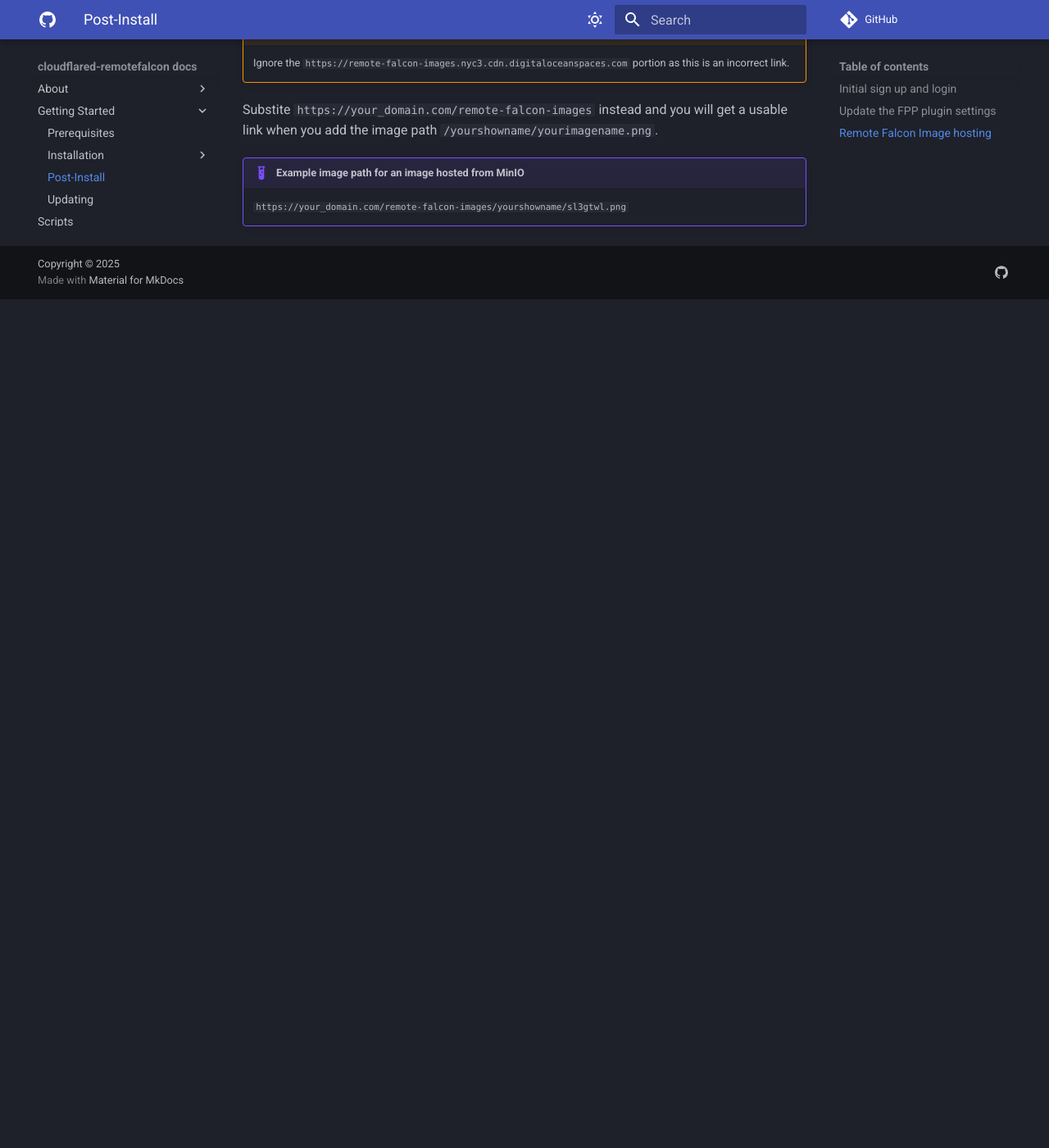
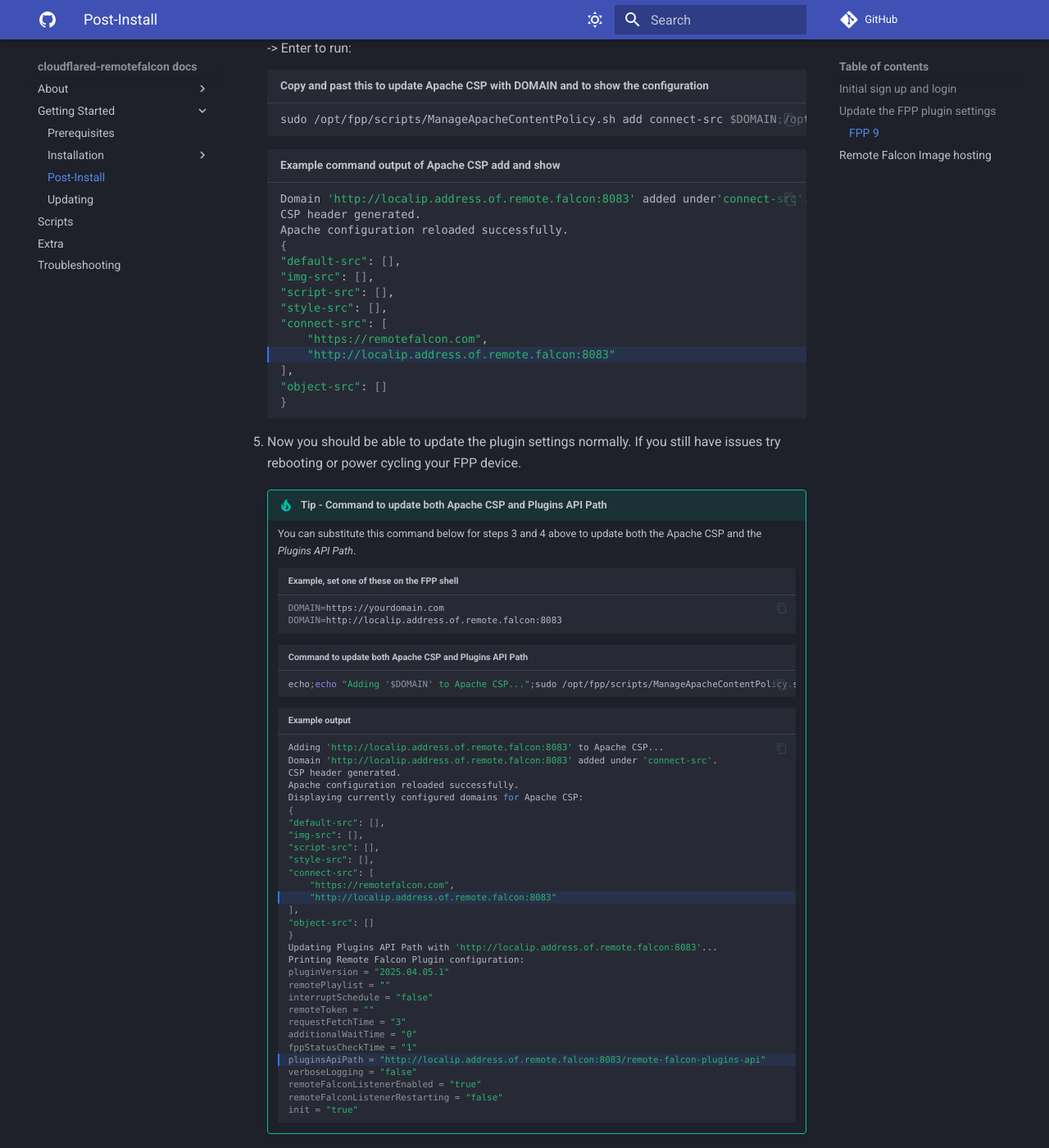
Before and after one commit to Ne0n09/cloudflared-remotefalcon, an MkDocs documentation site: the page built from docs/main/post-install.md, in a window 1280 px wide and 1400 px high, scrolled down 1737 px. Shown: the whole window at 82% size. Built offline with MkDocs 1.6.1 and Material for MkDocs 9.7.7, drawn with Linux system fonts in a browser that asks for light colours; some web fonts are replaced; comment, search, counter and statistics services are not loaded; before the commit the page ends 2102 px from its top, so only the background shows below that; some of the changed text lies outside the part shown.

Commit message:
Fixed some things.

````diff
--- a/docs/main/post-install.md
+++ b/docs/main/post-install.md
@@ -40,6 +40,98 @@
 
 5. You can now continue with configuring your viewer page and other settings. Reference the [Remote Falcon Docs](https://docs.remotefalcon.com/docs/docs/welcome) if needed.
 
+### FPP 9
+
+FPP 9 has some extra steps due to the addition of [Apache CSP](https://github.com/FalconChristmas/fpp/blob/master/docs/ApacheContentSecurityPolicy.md).
+
+You will have to manually add your site to the trusted list or the plugins page will not load with the custom *Plugins API Path*.
+
+1. In FPP go to Help -> :fontawesome-solid-terminal: SSH Shell
+
+2. Login. The default user and password is fpp/falcon.
+
+3. Set the `DOMAIN` variable directly on the FPP shell to `https://yourdomain.com` OR `http://localip.address.of.remote.falcon:8083` if you're using LAN access.
+
+    Type or copy and paste it into the FPP shell.
+
+    ```sh title="Example, set one of these on the FPP shell"
+    DOMAIN=https://yourdomain.com
+    DOMAIN=http://localip.address.of.remote.falcon:8083
+    ```
+
+4. Copy and paste the command below to add your site to the trusted list by:
+
+    Right-clicking the FPP shell window -> *Paste from browser* -> paste the command -> Click OK -> Enter to run:
+    ```sh title="Copy and past this to update Apache CSP with DOMAIN and to show the configuration"
+    sudo /opt/fpp/scripts/ManageApacheContentPolicy.sh add connect-src $DOMAIN;/opt/fpp/scripts/ManageApacheContentPolicy.sh show
+    ```
+
+    ```sh title="Example command output of Apache CSP add and show" hl_lines="11"
+    Domain 'http://localip.address.of.remote.falcon:8083' added under'connect-src'.
+    CSP header generated.
+    Apache configuration reloaded successfully.
+    {
+    "default-src": [],
+    "img-src": [],
+    "script-src": [],
+    "style-src": [],
+    "connect-src": [
+        "https://remotefalcon.com",
+        "http://localip.address.of.remote.falcon:8083"
+    ],
+    "object-src": []
+    }
+    ```
+
+5. Now you should be able to update the plugin settings normally. If you still have issues try rebooting or power cycling your FPP device.
+
+    !!!tip "Tip - Command to update both Apache CSP and Plugins API Path"
+
+        You can substitute this command below for steps 3 and 4 above to update both the Apache CSP and the *Plugins API Path*.
+
+        ```sh title="Example, set one of these on the FPP shell"
+        DOMAIN=https://yourdomain.com
+        DOMAIN=http://localip.address.of.remote.falcon:8083
+        ```
+
+        ```sh title="Command to update both Apache CSP and Plugins API Path"
+        echo;echo "Adding '$DOMAIN' to Apache CSP...";sudo /opt/fpp/scripts/ManageApacheContentPolicy.sh add connect-src $DOMAIN;echo "Displaying currently configured domains for Apache CSP:";/opt/fpp/scripts/ManageApacheContentPolicy.sh show;echo "Updating Plugins API Path with '$DOMAIN'...";sed -i 's|^pluginsApiPath = ".*"|pluginsApiPath = "'$DOMAIN'/remote-falcon-plugins-api"|' media/config/plugin.remote-falcon;echo "Printing Remote Falcon Plugin configuration:";cat media/config/plugin.remote-falcon
+
+        ```
+
+        ```sh title="Example output" hl_lines="13 26"
+        Adding 'http://localip.address.of.remote.falcon:8083' to Apache CSP...
+        Domain 'http://localip.address.of.remote.falcon:8083' added under 'connect-src'.
+        CSP header generated.
+        Apache configuration reloaded successfully.
+        Displaying currently configured domains for Apache CSP:
+        {
+        "default-src": [],
+        "img-src": [],
+        "script-src": [],
+        "style-src": [],
+        "connect-src": [
+            "https://remotefalcon.com",
+            "http://localip.address.of.remote.falcon:8083"
+        ],
+        "object-src": []
+        }
+        Updating Plugins API Path with 'http://localip.address.of.remote.falcon:8083'...
+        Printing Remote Falcon Plugin configuration:
+        pluginVersion = "2025.04.05.1"
+        remotePlaylist = ""
+        interruptSchedule = "false"
+        remoteToken = ""
+        requestFetchTime = "3"
+        additionalWaitTime = "0"
+        fppStatusCheckTime = "1"
+        pluginsApiPath = "http://localip.address.of.remote.falcon:8083/remote-falcon-plugins-api"
+        verboseLogging = "false"
+        remoteFalconListenerEnabled = "true"
+        remoteFalconListenerRestarting = "false"
+        init = "true"
+        ```
+
 ## Remote Falcon Image hosting
 
 If [minio-init](../scripts/index.md#__tabbed_1_7){ data-preview } script ran successfully and configured MinIO then you are able to make use of the Image Hosting page in the Control Panel.
````
Also changed, not shown: docs/release-notes.md (+8 -0 lines), 2 other files.
